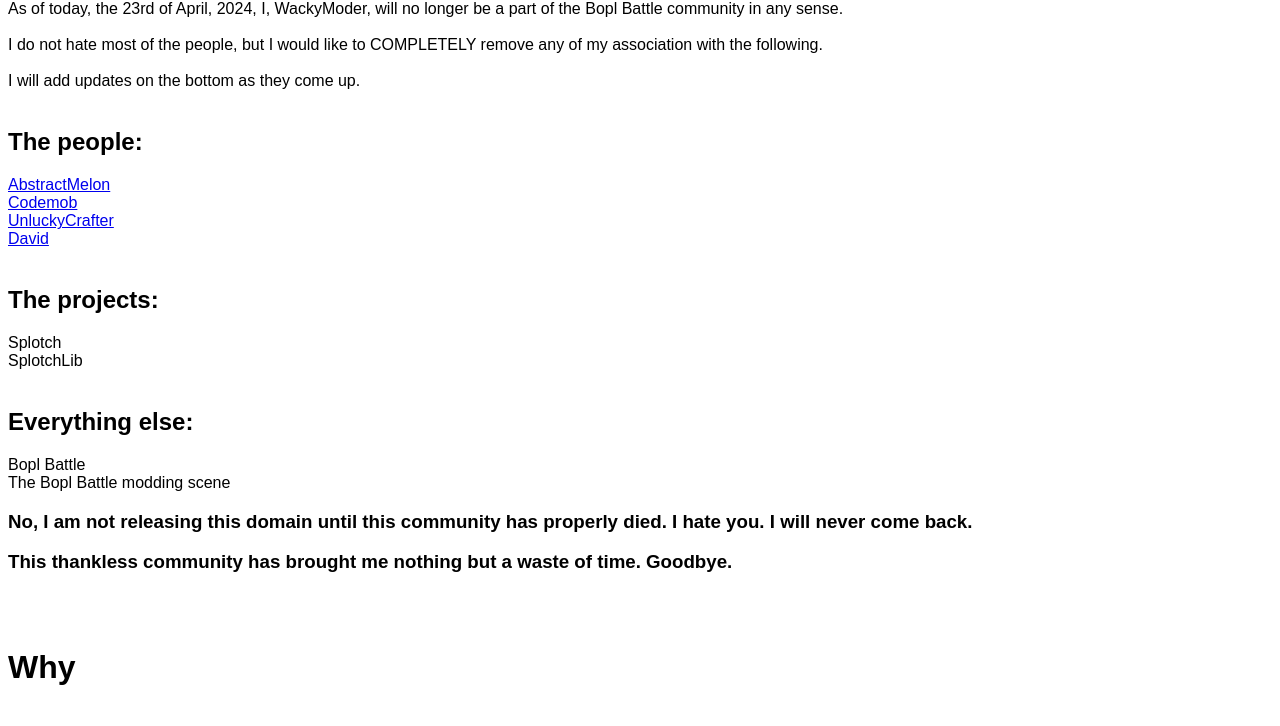
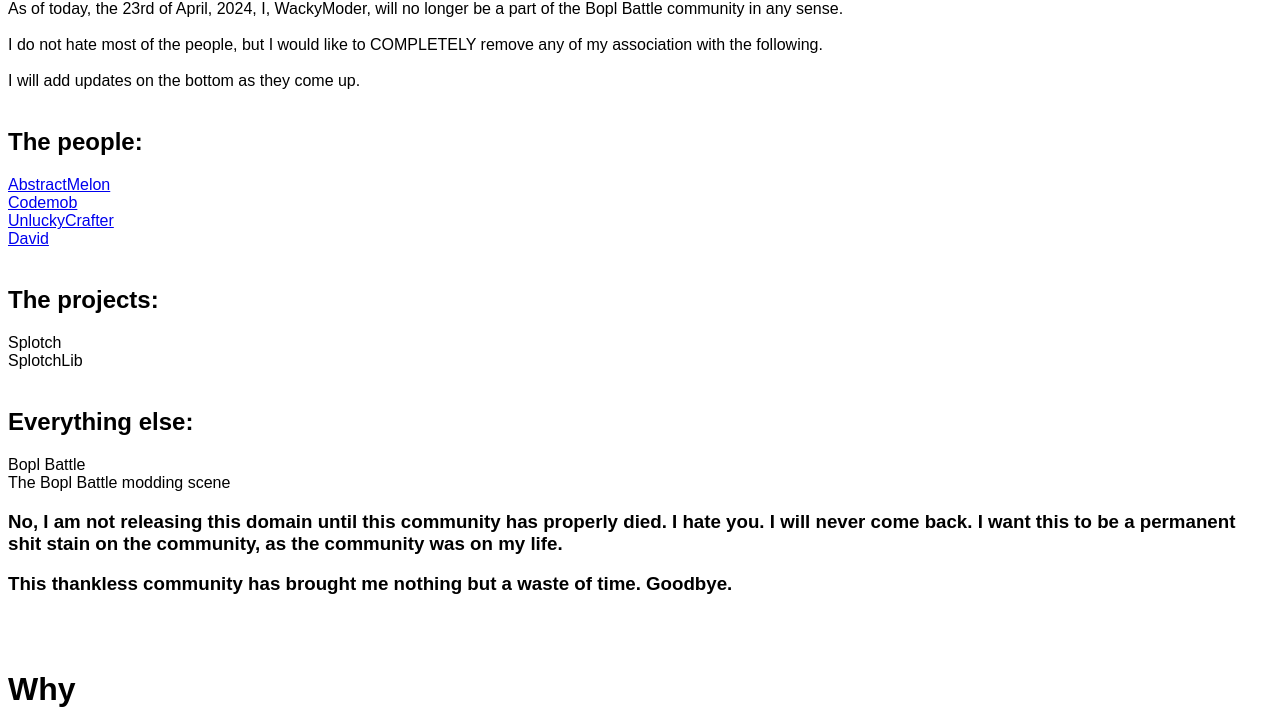
Before and after one commit to WackyModer/boplmods, a website: page storage/public/index.html in a window 1280 px wide. Shown: the part 66-792 px from the top of the page. Drawn offline with Linux system fonts and the light colour scheme.

Commit message:
Update index.html

```diff
--- a/storage/public/index.html
+++ b/storage/public/index.html
@@ -42,7 +42,7 @@
 The Bopl Battle modding scene
 
 
-<h3>No, I am not releasing this domain until this community has properly died. I hate you. I will never come back.</h3>
+<h3>No, I am not releasing this domain until this community has properly died. I hate you. I will never come back. I want this to be a permanent shit stain on the community, as the community was on my life.</h3>
 
 <h3>This thankless community has brought me nothing but a waste of time. Goodbye.</h3>
 
```
